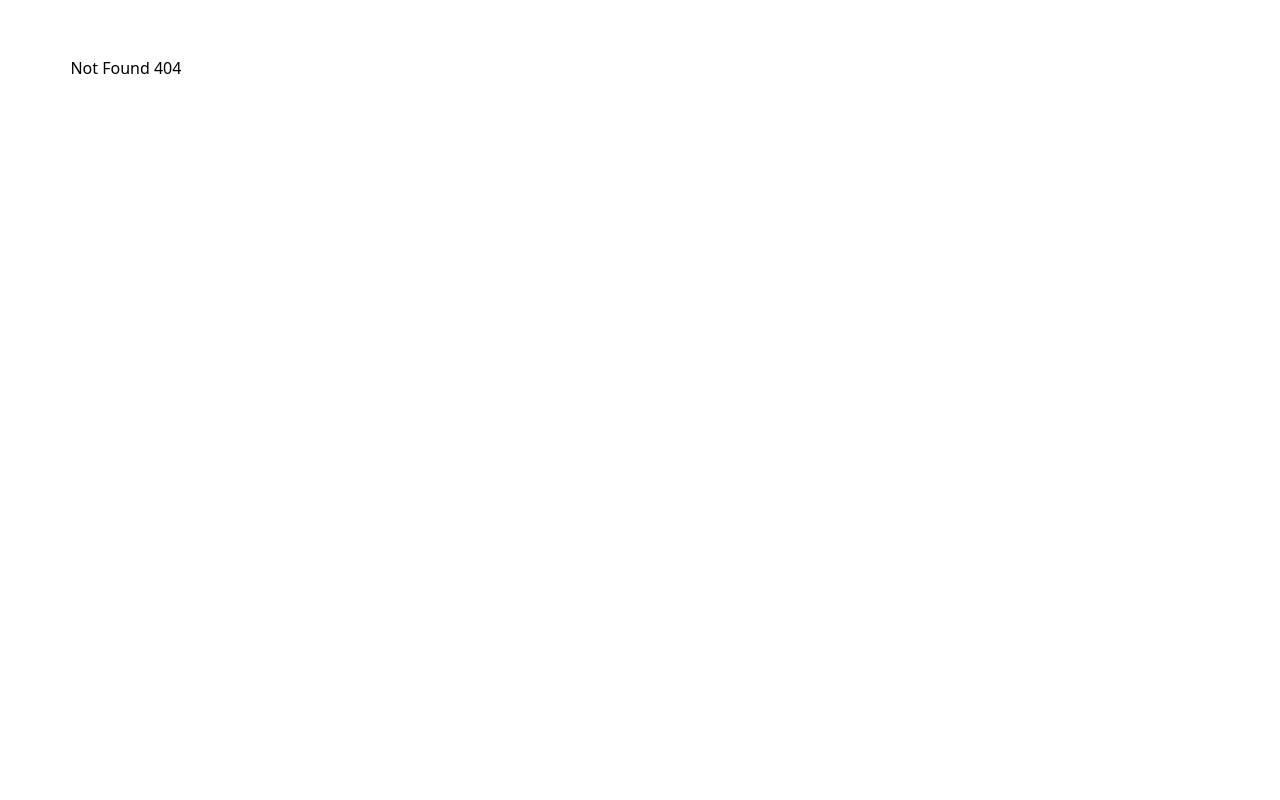
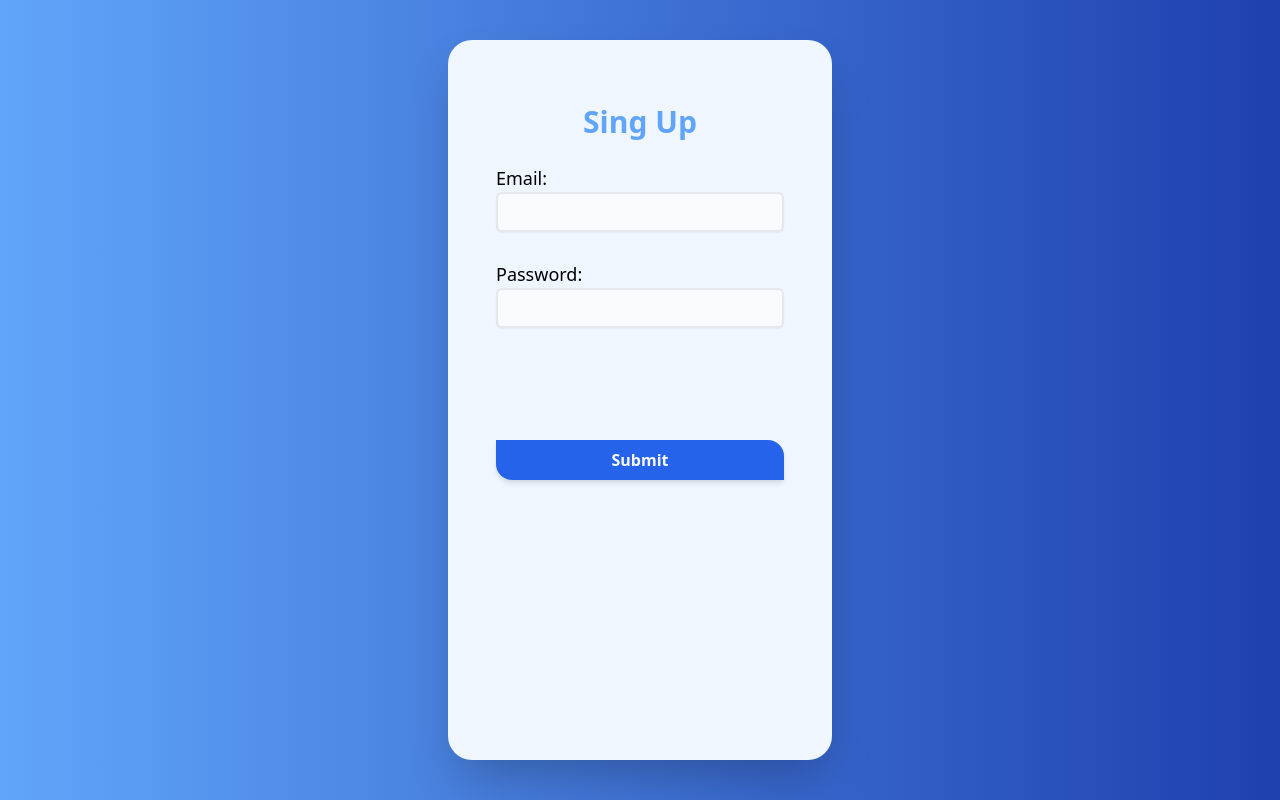
Before and after one commit to uliadib12/my-project, a React (Create React App) app: page /singup in a window 1280 px wide. Before the commit this address had no page. Built offline with nearby package versions, Linux system fonts and the light colour scheme.

Commit message:
add Sing Up

```diff
--- a/package.json
+++ b/package.json
@@ -10,6 +10,7 @@
     "@testing-library/react": "^11.1.0",
     "@testing-library/user-event": "^12.1.10",
     "axios": "^0.24.0",
+    "email-validator": "^2.0.4",
     "firebase": "^9.2.0",
     "react": "^17.0.2",
     "react-dom": "^17.0.2",
--- a/src/App.js
+++ b/src/App.js
@@ -8,6 +8,7 @@ import { Home } from "./pages/Home";
 import { Users } from "./pages/Users";
 import { About } from "./pages/About";
 import { NotFound } from "./pages/NotFound";
+import SingUp from "./pages/SingUp";
 
 function App(props) {
   return (
@@ -15,6 +16,8 @@ function App(props) {
       <Switch>
         <Route exact path="/">
           <Redirect to="/home"/>
+        </Route>
+        <Route path="/singup" component={()=><SingUp/>}>
         </Route>
         <Route path="/home" component={()=><Home/>}>
         </Route>
--- /dev/null
+++ b/src/config-firebase.js
@@ -0,0 +1,21 @@
+// Import the functions you need from the SDKs you need
+import { initializeApp } from "firebase/app";
+import { getAnalytics } from "firebase/analytics";
+// TODO: Add SDKs for Firebase products that you want to use
+// https://firebase.google.com/docs/web/setup#available-libraries
+
+// Your web app's Firebase configuration
+// For Firebase JS SDK v7.20.0 and later, measurementId is optional
+const firebaseConfig = {
+  apiKey: "AIzaSyCCgJ6d7ovswOcjt45kX7A0ykHEfSNZaJ4",
+  authDomain: "react-f8c61.firebaseapp.com",
+  projectId: "react-f8c61",
+  storageBucket: "react-f8c61.appspot.com",
+  messagingSenderId: "361731391409",
+  appId: "1:361731391409:web:bcc77b214f6ac1f110c790",
+  measurementId: "G-99PRVBFCM9"
+};
+
+// Initialize Firebase
+export const app = initializeApp(firebaseConfig);
+export const analytics = getAnalytics(app)
--- a/src/pages/Home.js
+++ b/src/pages/Home.js
@@ -1,17 +1,26 @@
-import React, { useEffect } from 'react';
+import React from 'react';
 import { Redirect, useRouteMatch, Switch, Route, useHistory, useLocation } from 'react-router';
 import '../body.css';
 import Sidebar from '../comp/SideBar';
 import { Topbar } from '../comp/Topbar';
 import { TopbarList } from '../comp/Topbar-list';
 import { useState } from 'react';
-import axios from 'axios';
+
+function GetImage(props) {
+    let img = []
+    for (let i = 1; i <= props.value; i++) {
+        img.push(<img src={`https://picsum.photos/id/${i}/400/300`}/>)
+    }
+    return (
+        <>
+        {img.slice(0,props.value)}
+        </>
+    )
+}
+
 
 export function Home(props) {
     const [monthState, setmonthState] = useState(null)
-    const [errorAPI, seterrorAPI] = useState(false)
-    const [image, setimage] = useState([])
-    const [loading, setloading] = useState(false)
     let {path} = useRouteMatch();
     const location = useLocation().pathname;
     const history = useHistory();
@@ -19,22 +28,6 @@ export function Home(props) {
     const TopBarHandler = (val) =>{
         history.push(val)
     }
-
-    useEffect(()=>{
-        setloading(true)
-        axios.get('https://picsum.photos/v2/list?page=1&limit=20')
-        .then(res=>{
-            const img = []
-            const data = res.data
-            data.map(dat=>img.push(dat.download_url))
-            setimage(img)
-            setloading(false)
-        })
-        .catch(err=>{
-            seterrorAPI(true)
-        })
-    }
-    ,[])
 
     return (
     <>
@@ -74,13 +67,8 @@ export function Home(props) {
                             <div style={monthState === 9 ? {backgroundColor: 'rgba(96, 165, 250, 1)',  color: 'rgba(255, 255, 255, 1)'} : {} } onClick={()=>{monthState === 9 ? setmonthState(prev => prev = null) : setmonthState(9)}} className={`select-none mr-5 text-md text-gray-600 font-medium p-1 rounded-md active:bg-blue-500 hover:bg-blue-400 cursor-pointer hover:text-white`}>9 Months</div>
                         </div>
                         <div className="p-7 pt-2">
-                        {loading && <div>Loading</div>}
-                        <div className="container grid grid-cols-3 gap-5 mx-auto">
-                            {!(loading) && image.map((url)=>
-                                <div className="w-full rounded">
-                                    <img src={url}/>
-                                </div>
-                            )}
+                        <div className="container grid grid-cols-3 gap-5 mx-auto mt-2">
+                            <GetImage value={51}/>
                         </div>
                         </div>
                         </Route>
--- /dev/null
+++ b/src/pages/SingUp.js
@@ -0,0 +1,68 @@
+import React from 'react'
+import { useState } from 'react'
+import * as EmailValidator from 'email-validator'
+import { getAuth, createUserWithEmailAndPassword } from "firebase/auth";
+import { app } from '../config-firebase';
+
+function Singup(props) {
+    const auth = getAuth(app);
+    const [email, setemail] = useState("")
+    const [pass, setpass] = useState("")
+    const [loading, setloading] = useState(false)
+
+    const emailvalidator = EmailValidator.validate
+
+    const register = (e) => {
+        e.preventDefault()
+        if(!(emailvalidator(email))){
+            return 0
+        }
+        else{
+            setloading(true)
+        if(loading){
+            createUserWithEmailAndPassword(auth, email, pass)
+            .then((userCredential) => {
+                // Signed in
+                const user = userCredential.user;
+                console.log(user)
+                setloading(false)
+                // ...
+              })
+              .catch((error) => {
+                const errorCode = error.code;
+                const errorMessage = error.message;
+                console.log(errorCode)
+                console.log(errorMessage)
+                // ..
+              });
+        }}
+    }
+
+    return (
+        <>
+            <div className="flex justify-center py-10 flex-grow bg-gradient-to-r from-blue-400 to-blue-800 max-h-screen overflow-y-hidden h-screen">
+                <div className="box-border bg-blue-50 w-96 rounded-3xl py-11 px-12 relative overflow-hidden shadow-2xl">
+                    <div className="text-3xl font-bold text-blue-500 mb-5 flex justify-center">{props.Nama}</div>
+                    <div className="flex items-center justify-center text-3xl mb-6 font-bold text-blue-400">Sing Up</div>
+                    <form>
+                        <label className ="font-medium text-lg">
+                        Email:
+                        <input onChange={event => setemail(event.target.value)} type="email" className="w-full shadow-sm bg-gray-50 border-gray-200 px-2 py-1 border-2 rounded-md focus:outline-none focus:ring-2 focus:ring-blue-500 mb-7"/>
+                        </label>
+                        <label className ="font-medium text-lg">
+                        Password:
+                        <input onChange={event => setpass(event.target.value)} type="password" className="w-full shadow-sm bg-gray-50 border-gray-200 px-2 py-1 border-2 rounded-md focus:outline-none focus:ring-2 focus:ring-blue-500"/>
+                        <div className="relative">
+                        </div>
+                        </label>
+                        <div className="mt-28 w-full flex justify-center">
+                            <button onClick={register} className="cursor-pointer w-full bg-blue-600 px-10 py-2 rounded-tr-2xl rounded-bl-2xl font-semibold text-gray-50 block sm:inline-block mb-2 hover:bg-blue-50 hover:text-blue-600 shadow-md">Submit</button>
+                        </div>
+                    </form>
+                </div>
+            </div>
+        </>
+    )
+}
+
+export default Singup
```
Also changed, not shown: 1 other file (tests, documents, lock files or other folders).
